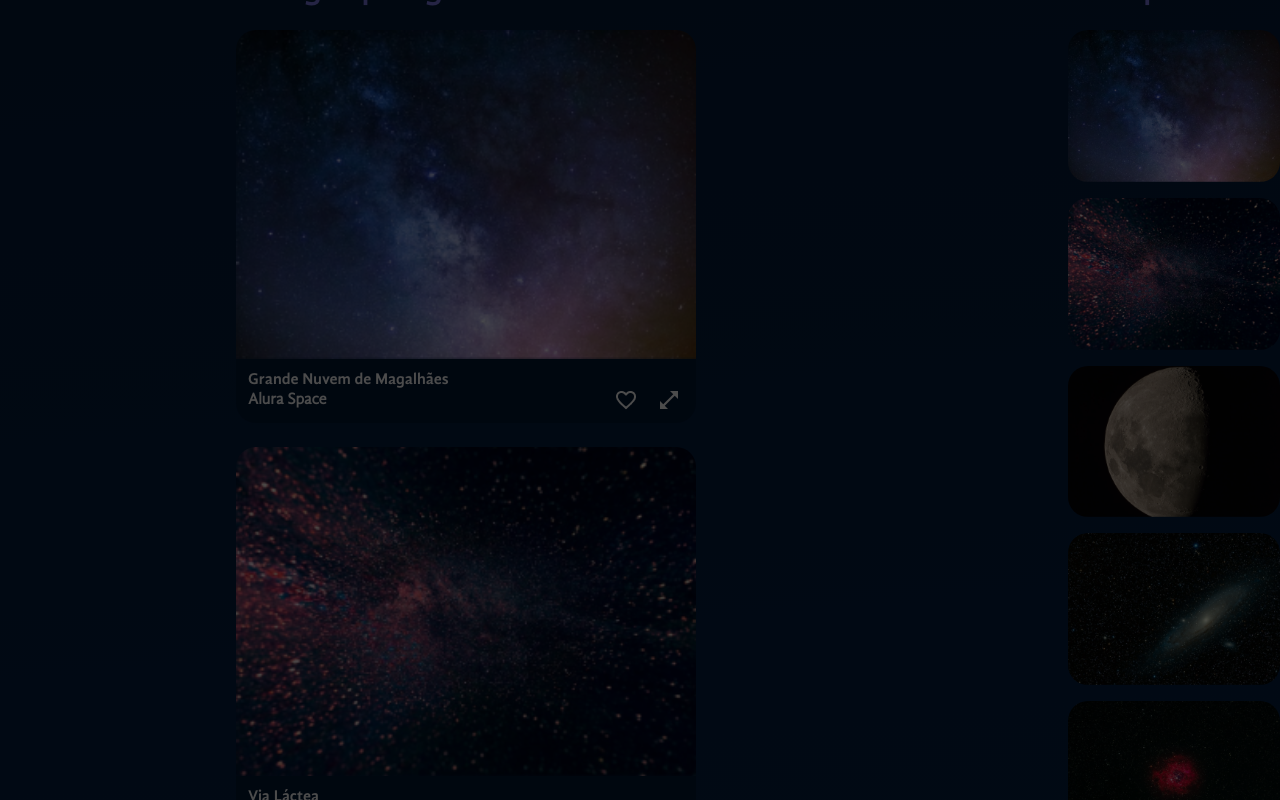
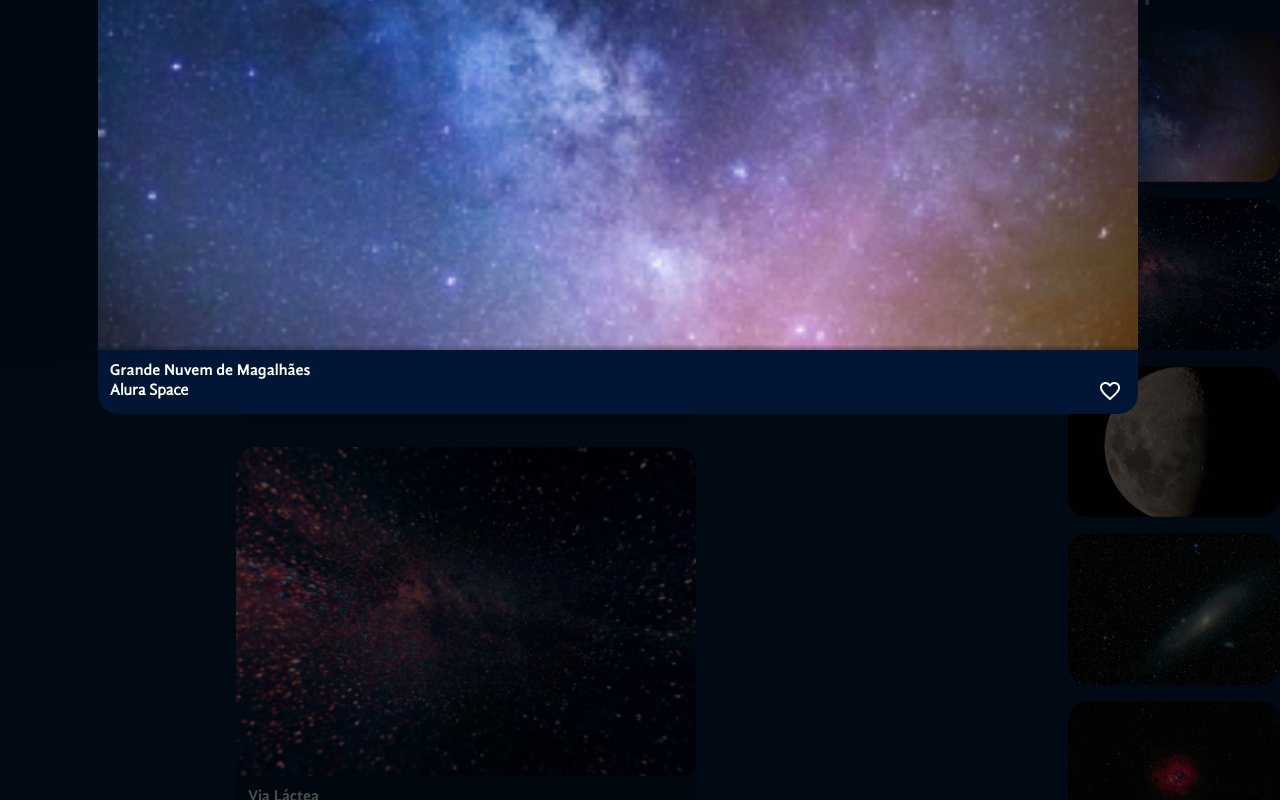
Before and after one commit to devcanovas/space-app, a React (Vite) app: page / in a window 1280 px wide. Both pictures are taken after a click on the button 669 px from the left and 1088 px from the top of the page. Shown: the part 688-1488 px from the top of the page. Built offline with nearby package versions, Linux system fonts and the light colour scheme.

Commit message:
Implementando estilos modalzoom

```diff
--- a/src/components/ModalZoom/index.jsx
+++ b/src/components/ModalZoom/index.jsx
@@ -1,6 +1,7 @@
 import { useContext, useEffect } from "react";
 import { GaleriaContext } from "../../context/GaleriaContext";
 import Imagem from "../Galeria/Imagem";
+import BotaoIcone from '../BotaoIcone'
 import styled from "styled-components";
 
 const Overlay = styled.div`
@@ -10,24 +11,38 @@ const Overlay = styled.div`
     right: 0;
     bottom: 0;
     left: 0;
-`;
+`
 
 const DialogEstilizado = styled.dialog`
     position: absolute;
-  top: 249px;
-`;
-
+    top: 294px;
+    background: transparent;
+    padding: 0;
+    border: 0;
+    width: 1156px;
+    display: flex;
+    justify-content: center;
+    form {
+        button {
+            position: relative;
+            top: 20px;
+            right: 60px;
+        }
+    }
+`
 const ModalZoom = () => {
-  const { fotoSelecionada } = useContext(GaleriaContext);
+  const { fotoSelecionada, setFotoSelecionada } = useContext(GaleriaContext);
 
   return (
     !!fotoSelecionada && (
       <>
         <Overlay />
-        <DialogEstilizado open={fotoSelecionada}>
+        <DialogEstilizado open={fotoSelecionada} onClose={() => setFotoSelecionada(null)}>
           <Imagem foto={fotoSelecionada} expandida={true} />
           <form method="dialog">
-            <button>OK</button>
+            <BotaoIcone >
+              <img src="/assets/icones/fechar.png" alt="Icone de fechar"/>
+            </BotaoIcone >
           </form>
         </DialogEstilizado>
       </>
```
Lines whose indentation alone changed are shown as unchanged.
